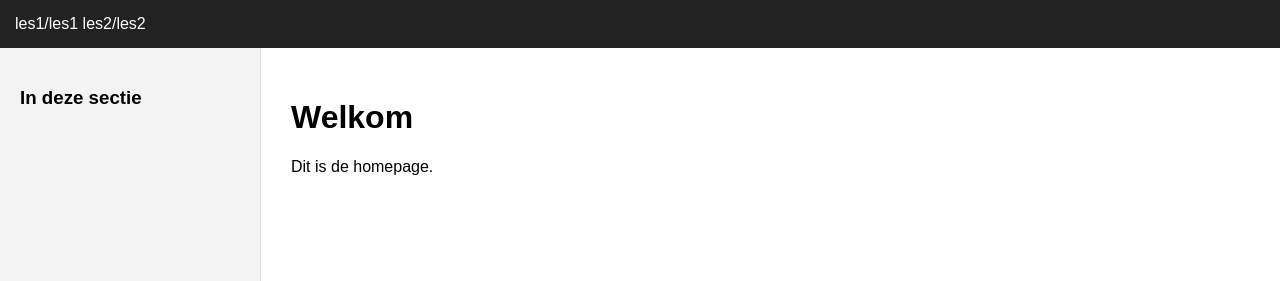
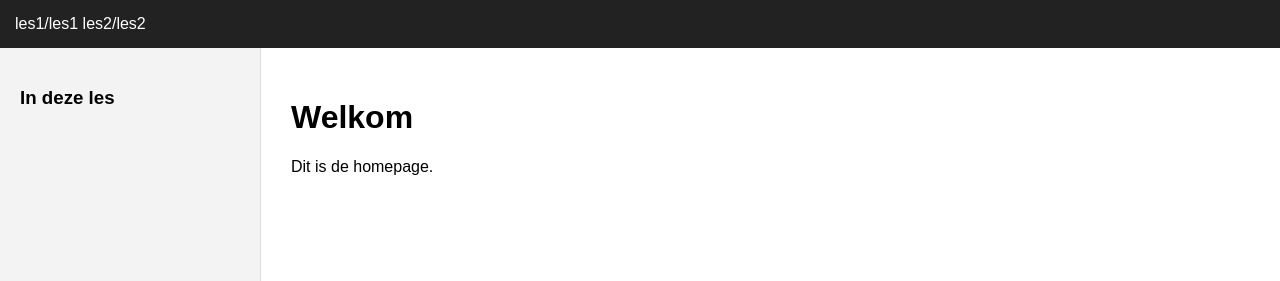
Before and after one commit to milanvandeput/milanvandeput.github.io, a Jekyll site: the page built from index.md, in a window 1280 px wide. Shown: the top 281 px of the page. Built offline with Jekyll 4.4.1, drawn with Linux system fonts in a browser that asks for light colours.

Commit message:
Update default.html

```diff
--- a/_layouts/default.html
+++ b/_layouts/default.html
@@ -55,15 +55,15 @@
 
     <!-- TOP BAR -->
     <nav class="topbar">
-        {{ 'les1/'}}les1</a>
-        {{ 'les2/'}}les2</a>
+        {{ 'les1/' }}les1</a>
+        {{ 'les2/' }}les2</a>
     </nav>
 
     <div class="main">
 
         <!-- SIDEBAR -->
         <div class="sidebar">
-            <h3>In deze sectie</h3>
+            <h3>In deze les</h3>
             <ul>
                 {% assign current_dir = page.url | split: '/' | slice: 1, 1 | first %}
                 {% for p in site.pages %}
```
